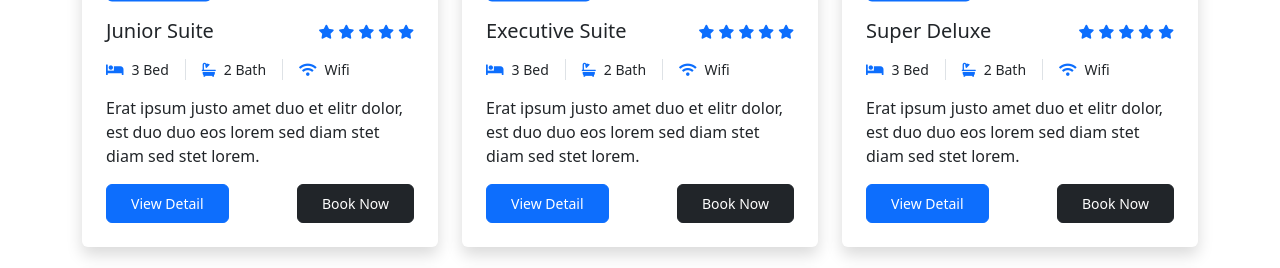
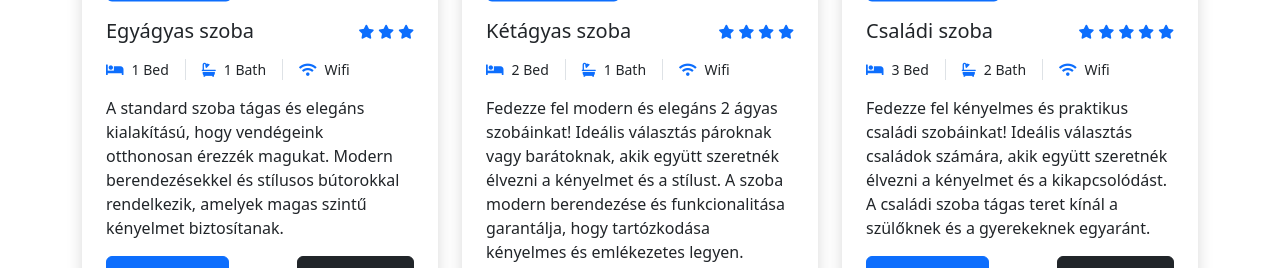
Before and after one commit to Zoltangl/Szakdolgozat, a PHP site: page /room.php in a window 1280 px wide. Shown: the part 856-1124 px from the top of the page. Run offline with PHP 8.4, Linux system fonts and the light colour scheme; some libraries are stand-ins or nearby versions.

Commit message:
szobák leírása
linkek csatolása ami dob az adott szobához és linkek kijavítása ami hibás volt

```diff
--- a/view/room.php
+++ b/view/room.php
@@ -22,7 +22,6 @@
      <link href="https://cdn.jsdelivr.net/npm/bootstrap-icons@1.4.1/font/bootstrap-icons.css" rel="stylesheet">
 
      <!-- Libraries Stylesheet -->
-     <link href="../lib/animate/animate.min.css" rel="stylesheet">
      <link href="../lib/owlcarousel/assets/owl.carousel.min.css" rel="stylesheet">
      <link href="../lib/tempusdominus/css/tempusdominus-bootstrap-4.min.css" rel="stylesheet" />
 
@@ -129,12 +128,71 @@
                     <div class="col-lg-4 col-md-6 wow fadeInUp" data-wow-delay="0.1s">
                         <div class="room-item shadow rounded overflow-hidden">
                             <div class="position-relative">
-                                <img class="img-fluid" src="../img/room-1.jpg" alt="">
-                                <small class="position-absolute start-0 top-100 translate-middle-y bg-primary text-white rounded py-1 px-3 ms-4">$100/Night</small>
+                                <img class="img-fluid" src="../img/egyagyas.jpg" alt="">
+                                <small class="position-absolute start-0 top-100 translate-middle-y bg-primary text-white rounded py-1 px-3 ms-4">8.000 Ft/Night</small>
                             </div>
                             <div class="p-4 mt-2">
                                 <div class="d-flex justify-content-between mb-3">
-                                    <h5 class="mb-0">Junior Suite</h5>
+                                    <h5 class="mb-0">Egyágyas szoba</h5>
+                                    <div class="ps-2">
+                                        <small class="fa fa-star text-primary"></small>
+                                        <small class="fa fa-star text-primary"></small>
+                                        <small class="fa fa-star text-primary"></small>
+                                    </div>
+                                </div>
+                                <div class="d-flex mb-3">
+                                    <small class="border-end me-3 pe-3"><i class="fa fa-bed text-primary me-2"></i>1 Bed</small>
+                                    <small class="border-end me-3 pe-3"><i class="fa fa-bath text-primary me-2"></i>1 Bath</small>
+                                    <small><i class="fa fa-wifi text-primary me-2"></i>Wifi</small>
+                                </div>
+                                <p class="text-body mb-3">A standard szoba tágas és elegáns kialakítású, hogy vendégeink otthonosan érezzék magukat. Modern berendezésekkel és stílusos bútorokkal rendelkezik, amelyek magas szintű kényelmet biztosítanak.</p>
+                                <div class="d-flex justify-content-between">
+                                    <a class="btn btn-sm btn-primary rounded py-2 px-4" href="../roomdetails/egyagyas.php">View Detail</a>
+                                    <a class="btn btn-sm btn-dark rounded py-2 px-4" href="">Book Now</a>
+                                </div>
+                            </div>
+                        </div>
+                    </div>
+                    <div class="col-lg-4 col-md-6 wow fadeInUp" data-wow-delay="0.3s">
+                        <div class="room-item shadow rounded overflow-hidden">
+                            <div class="position-relative">
+                                <img class="img-fluid" src="../img/ketagyas.jpg" alt="">
+                                <small class="position-absolute start-0 top-100 translate-middle-y bg-primary text-white rounded py-1 px-3 ms-4">12.000 Ft/Night</small>
+                            </div>
+                            <div class="p-4 mt-2">
+                                <div class="d-flex justify-content-between mb-3">
+                                    <h5 class="mb-0">Kétágyas szoba</h5>
+                                    <div class="ps-2">
+                                        <small class="fa fa-star text-primary"></small>
+                                        <small class="fa fa-star text-primary"></small>
+                                        <small class="fa fa-star text-primary"></small>
+                                        <small class="fa fa-star text-primary"></small>
+                                    </div>
+                                </div>
+                                <div class="d-flex mb-3">
+                                    <small class="border-end me-3 pe-3"><i class="fa fa-bed text-primary me-2"></i>2 Bed</small>
+                                    <small class="border-end me-3 pe-3"><i class="fa fa-bath text-primary me-2"></i>1 Bath</small>
+                                    <small><i class="fa fa-wifi text-primary me-2"></i>Wifi</small>
+                                </div>
+                                <p class="text-body mb-3">
+                                Fedezze fel modern és elegáns 2 ágyas szobáinkat! Ideális választás pároknak vagy barátoknak, akik együtt szeretnék élvezni a kényelmet és a stílust. A szoba modern berendezése és funkcionalitása garantálja, hogy tartózkodása kényelmes és emlékezetes legyen.
+                               </p>
+                                <div class="d-flex justify-content-between">
+                                    <a class="btn btn-sm btn-primary rounded py-2 px-4" href="../roomdetails/ketagyas.php">View Detail</a>
+                                    <a class="btn btn-sm btn-dark rounded py-2 px-4" href="">Book Now</a>
+                                </div>
+                            </div>
+                        </div>
+                    </div>
+                    <div class="col-lg-4 col-md-6 wow fadeInUp" data-wow-delay="0.6s">
+                        <div class="room-item shadow rounded overflow-hidden">
+                            <div class="position-relative">
+                                <img class="img-fluid" src="../img/csaladi.jpg" alt="">
+                                <small class="position-absolute start-0 top-100 translate-middle-y bg-primary text-white rounded py-1 px-3 ms-4">21.000 Ft/Night</small>
+                            </div>
+                            <div class="p-4 mt-2">
+                                <div class="d-flex justify-content-between mb-3">
+                                    <h5 class="mb-0">Családi szoba</h5>
                                     <div class="ps-2">
                                         <small class="fa fa-star text-primary"></small>
                                         <small class="fa fa-star text-primary"></small>
@@ -148,23 +206,24 @@
                                     <small class="border-end me-3 pe-3"><i class="fa fa-bath text-primary me-2"></i>2 Bath</small>
                                     <small><i class="fa fa-wifi text-primary me-2"></i>Wifi</small>
                                 </div>
-                                <p class="text-body mb-3">Erat ipsum justo amet duo et elitr dolor, est duo duo eos lorem sed diam stet diam sed stet lorem.</p>
+                                <p class="text-body mb-3">
+                                    Fedezze fel kényelmes és praktikus családi szobáinkat! Ideális választás családok számára, akik együtt szeretnék élvezni a kényelmet és a kikapcsolódást. A családi szoba tágas teret kínál a szülőknek és a gyerekeknek egyaránt.</p>
                                 <div class="d-flex justify-content-between">
-                                    <a class="btn btn-sm btn-primary rounded py-2 px-4" href="">View Detail</a>
+                                    <a class="btn btn-sm btn-primary rounded py-2 px-4" href="../roomdetails/csaladi.php">View Detail</a>
                                     <a class="btn btn-sm btn-dark rounded py-2 px-4" href="">Book Now</a>
                                 </div>
                             </div>
                         </div>
                     </div>
-                    <div class="col-lg-4 col-md-6 wow fadeInUp" data-wow-delay="0.3s">
+                    <div class="col-lg-4 col-md-6 wow fadeInUp" data-wow-delay="0.6s">
                         <div class="room-item shadow rounded overflow-hidden">
                             <div class="position-relative">
-                                <img class="img-fluid" src="../img/room-2.jpg" alt="">
-                                <small class="position-absolute start-0 top-100 translate-middle-y bg-primary text-white rounded py-1 px-3 ms-4">$100/Night</small>
+                                <img class="img-fluid" src="../img/lakosztaly.jpg" alt="">
+                                <small class="position-absolute start-0 top-100 translate-middle-y bg-primary text-white rounded py-1 px-3 ms-4">52.000 Ft/Night</small>
                             </div>
                             <div class="p-4 mt-2">
                                 <div class="d-flex justify-content-between mb-3">
-                                    <h5 class="mb-0">Executive Suite</h5>
+                                    <h5 class="mb-0">Lakosztály</h5>
                                     <div class="ps-2">
                                         <small class="fa fa-star text-primary"></small>
                                         <small class="fa fa-star text-primary"></small>
@@ -178,23 +237,24 @@
                                     <small class="border-end me-3 pe-3"><i class="fa fa-bath text-primary me-2"></i>2 Bath</small>
                                     <small><i class="fa fa-wifi text-primary me-2"></i>Wifi</small>
                                 </div>
-                                <p class="text-body mb-3">Erat ipsum justo amet duo et elitr dolor, est duo duo eos lorem sed diam stet diam sed stet lorem.</p>
+                                <p class="text-body mb-3">
+                                    Fedezze fel luxus és kényelem csúcsát a hotel lakosztályában! Ez a kifinomult és tágas szállásegység tökéletes választás azoknak, akik különleges élményre vágynak. A lakosztály kényelmes hálószobát, tágas nappalit és exkluzív fürdőszobát kínál, amely minden igényt kielégít. </p>
                                 <div class="d-flex justify-content-between">
-                                    <a class="btn btn-sm btn-primary rounded py-2 px-4" href="">View Detail</a>
+                                    <a class="btn btn-sm btn-primary rounded py-2 px-4" href="../roomdetails/lakosztaly.php">View Detail</a>
                                     <a class="btn btn-sm btn-dark rounded py-2 px-4" href="">Book Now</a>
                                 </div>
                             </div>
                         </div>
                     </div>
-                    <div class="col-lg-4 col-md-6 wow fadeInUp" data-wow-delay="0.6s">
+                    <div class="col-lg-4 col-md-6 wow fadeInUp" data-wow-delay="0.1s">
                         <div class="room-item shadow rounded overflow-hidden">
                             <div class="position-relative">
-                                <img class="img-fluid" src="../img/room-3.jpg" alt="">
-                                <small class="position-absolute start-0 top-100 translate-middle-y bg-primary text-white rounded py-1 px-3 ms-4">$100/Night</small>
+                                <img class="img-fluid" src="../img/sarokszoba.jpg" alt="">
+                                <small class="position-absolute start-0 top-100 translate-middle-y bg-primary text-white rounded py-1 px-3 ms-4">23.000 Ft/night</small>
                             </div>
                             <div class="p-4 mt-2">
                                 <div class="d-flex justify-content-between mb-3">
-                                    <h5 class="mb-0">Super Deluxe</h5>
+                                    <h5 class="mb-0">Sarokszoba</h5>
                                     <div class="ps-2">
                                         <small class="fa fa-star text-primary"></small>
                                         <small class="fa fa-star text-primary"></small>
@@ -204,73 +264,14 @@
                                     </div>
                                 </div>
                                 <div class="d-flex mb-3">
-                                    <small class="border-end me-3 pe-3"><i class="fa fa-bed text-primary me-2"></i>3 Bed</small>
-                                    <small class="border-end me-3 pe-3"><i class="fa fa-bath text-primary me-2"></i>2 Bath</small>
+                                    <small class="border-end me-3 pe-3"><i class="fa fa-bed text-primary me-2"></i>1 bed</small>
+                                    <small class="border-end me-3 pe-3"><i class="fa fa-bath text-primary me-2"></i>1 Bath</small>
                                     <small><i class="fa fa-wifi text-primary me-2"></i>Wifi</small>
                                 </div>
-                                <p class="text-body mb-3">Erat ipsum justo amet duo et elitr dolor, est duo duo eos lorem sed diam stet diam sed stet lorem.</p>
+                                <p class="text-body mb-3">
+                                Fedezze fel a hotel sarokszobájának egyedülálló varázsát! Ez a különleges szoba ideális választás azoknak, akik egyedi kialakítást és több természetes fényt keresnek.</p>
                                 <div class="d-flex justify-content-between">
-                                    <a class="btn btn-sm btn-primary rounded py-2 px-4" href="">View Detail</a>
-                                    <a class="btn btn-sm btn-dark rounded py-2 px-4" href="">Book Now</a>
-                                </div>
-                            </div>
-                        </div>
-                    </div>
-                    <div class="col-lg-4 col-md-6 wow fadeInUp" data-wow-delay="0.6s">
-                        <div class="room-item shadow rounded overflow-hidden">
-                            <div class="position-relative">
-                                <img class="img-fluid" src="../img/room-3.jpg" alt="">
-                                <small class="position-absolute start-0 top-100 translate-middle-y bg-primary text-white rounded py-1 px-3 ms-4">$100/Night</small>
-                            </div>
-                            <div class="p-4 mt-2">
-                                <div class="d-flex justify-content-between mb-3">
-                                    <h5 class="mb-0">Super Deluxe</h5>
-                                    <div class="ps-2">
-                                        <small class="fa fa-star text-primary"></small>
-                                        <small class="fa fa-star text-primary"></small>
-                                        <small class="fa fa-star text-primary"></small>
-                                        <small class="fa fa-star text-primary"></small>
-                                        <small class="fa fa-star text-primary"></small>
-                                    </div>
-                                </div>
-                                <div class="d-flex mb-3">
-                                    <small class="border-end me-3 pe-3"><i class="fa fa-bed text-primary me-2"></i>3 Bed</small>
-                                    <small class="border-end me-3 pe-3"><i class="fa fa-bath text-primary me-2"></i>2 Bath</small>
-                                    <small><i class="fa fa-wifi text-primary me-2"></i>Wifi</small>
-                                </div>
-                                <p class="text-body mb-3">Erat ipsum justo amet duo et elitr dolor, est duo duo eos lorem sed diam stet diam sed stet lorem.</p>
-                                <div class="d-flex justify-content-between">
-                                    <a class="btn btn-sm btn-primary rounded py-2 px-4" href="">View Detail</a>
-                                    <a class="btn btn-sm btn-dark rounded py-2 px-4" href="">Book Now</a>
-                                </div>
-                            </div>
-                        </div>
-                    </div>
-                    <div class="col-lg-4 col-md-6 wow fadeInUp" data-wow-delay="0.1s">
-                        <div class="room-item shadow rounded overflow-hidden">
-                            <div class="position-relative">
-                                <img class="img-fluid" src="../img/room-1.jpg" alt="">
-                                <small class="position-absolute start-0 top-100 translate-middle-y bg-primary text-white rounded py-1 px-3 ms-4">$100/Night</small>
-                            </div>
-                            <div class="p-4 mt-2">
-                                <div class="d-flex justify-content-between mb-3">
-                                    <h5 class="mb-0">Junior Suite</h5>
-                                    <div class="ps-2">
-                                        <small class="fa fa-star text-primary"></small>
-                                        <small class="fa fa-star text-primary"></small>
-                                        <small class="fa fa-star text-primary"></small>
-                                        <small class="fa fa-star text-primary"></small>
-                                        <small class="fa fa-star text-primary"></small>
-                                    </div>
-                                </div>
-                                <div class="d-flex mb-3">
-                                    <small class="border-end me-3 pe-3"><i class="fa fa-bed text-primary me-2"></i>3 Bed</small>
-                                    <small class="border-end me-3 pe-3"><i class="fa fa-bath text-primary me-2"></i>2 Bath</small>
-                                    <small><i class="fa fa-wifi text-primary me-2"></i>Wifi</small>
-                                </div>
-                                <p class="text-body mb-3">Erat ipsum justo amet duo et elitr dolor, est duo duo eos lorem sed diam stet diam sed stet lorem.</p>
-                                <div class="d-flex justify-content-between">
-                                    <a class="btn btn-sm btn-primary rounded py-2 px-4" href="">View Detail</a>
+                                    <a class="btn btn-sm btn-primary rounded py-2 px-4" href="../roomdetails/sarokszoba.php">View Detail</a>
                                     <a class="btn btn-sm btn-dark rounded py-2 px-4" href="">Book Now</a>
                                 </div>
                             </div>
@@ -279,28 +280,26 @@
                     <div class="col-lg-4 col-md-6 wow fadeInUp" data-wow-delay="0.3s">
                         <div class="room-item shadow rounded overflow-hidden">
                             <div class="position-relative">
-                                <img class="img-fluid" src="../img/room-2.jpg" alt="">
-                                <small class="position-absolute start-0 top-100 translate-middle-y bg-primary text-white rounded py-1 px-3 ms-4">$100/Night</small>
+                                <img class="img-fluid" src="../img/fapados.jpg" alt="">
+                                <small class="position-absolute start-0 top-100 translate-middle-y bg-primary text-white rounded py-1 px-3 ms-4">6.500 Ft/night</small>
                             </div>
                             <div class="p-4 mt-2">
                                 <div class="d-flex justify-content-between mb-3">
-                                    <h5 class="mb-0">Executive Suite</h5>
+                                    <h5 class="mb-0">Fapados szoba</h5>
                                     <div class="ps-2">
-                                        <small class="fa fa-star text-primary"></small>
-                                        <small class="fa fa-star text-primary"></small>
                                         <small class="fa fa-star text-primary"></small>
                                         <small class="fa fa-star text-primary"></small>
                                         <small class="fa fa-star text-primary"></small>
                                     </div>
                                 </div>
                                 <div class="d-flex mb-3">
-                                    <small class="border-end me-3 pe-3"><i class="fa fa-bed text-primary me-2"></i>3 Bed</small>
-                                    <small class="border-end me-3 pe-3"><i class="fa fa-bath text-primary me-2"></i>2 Bath</small>
+                                    <small class="border-end me-3 pe-3"><i class="fa fa-bed text-primary me-2"></i>1 Bed</small>
+                                    <small class="border-end me-3 pe-3"><i class="fa fa-bath text-primary me-2"></i>1 Bath</small>
                                     <small><i class="fa fa-wifi text-primary me-2"></i>Wifi</small>
                                 </div>
-                                <p class="text-body mb-3">Erat ipsum justo amet duo et elitr dolor, est duo duo eos lorem sed diam stet diam sed stet lorem.</p>
+                                <p class="text-body mb-3">Fedezze fel a kényelmes és megfizethető fapados hotelszobát! Ez a praktikus szállásegység ideális választás azoknak, akik egy egyszerű és kényelmes tartózkodást keresnek megfizethető áron.</p>
                                 <div class="d-flex justify-content-between">
-                                    <a class="btn btn-sm btn-primary rounded py-2 px-4" href="">View Detail</a>
+                                    <a class="btn btn-sm btn-primary rounded py-2 px-4" href="../roomdetails/fapados.php">View Detail</a>
                                     <a class="btn btn-sm btn-dark rounded py-2 px-4" href="">Book Now</a>
                                 </div>
                             </div>
@@ -320,16 +319,15 @@
                             <div class="col-md-6">
                                 <h6 class="section-title text-start text-primary text-uppercase mb-4">Company</h6>
                                 <a class="btn btn-link" href="about.php">About Us</a>
-                                <a class="btn btn-link" href="">Contact Us</a>
-                                <a class="btn btn-link" href="">Privacy Policy</a>
-                                <a class="btn btn-link" href="">Terms & Condition</a>
-                                <a class="btn btn-link" href="">Support</a>
-                            </div>
-                            <div class="col-md-6">
-                                <h6 class="section-title text-start text-primary text-uppercase mb-4">Services</h6>
-                                <a class="btn btn-link" href="">Food & Restaurant</a>
-                                <a class="btn btn-link" href="">Event & Party</a>
-                            </div>
+                                <a class="btn btn-link" href="privacypolicy.php">Privacy Policy</a>
+                                <a class="btn btn-link" href="termsandcondition.php">Terms & Condition</a>
+                            <a class="btn btn-link" href="support.php">Support</a>
+                        </div>
+                        <div class="col-md-6">
+                            <h6 class="section-title text-start text-primary text-uppercase mb-4">Services</h6>
+                            <a class="btn btn-link" href="foordres.php">Food & Restaurant</a>
+                            <a class="btn btn-link" href="eventparty.php">Event & Party</a>
+                        </div>
                         </div>
                     </div>
                 </div>
```
